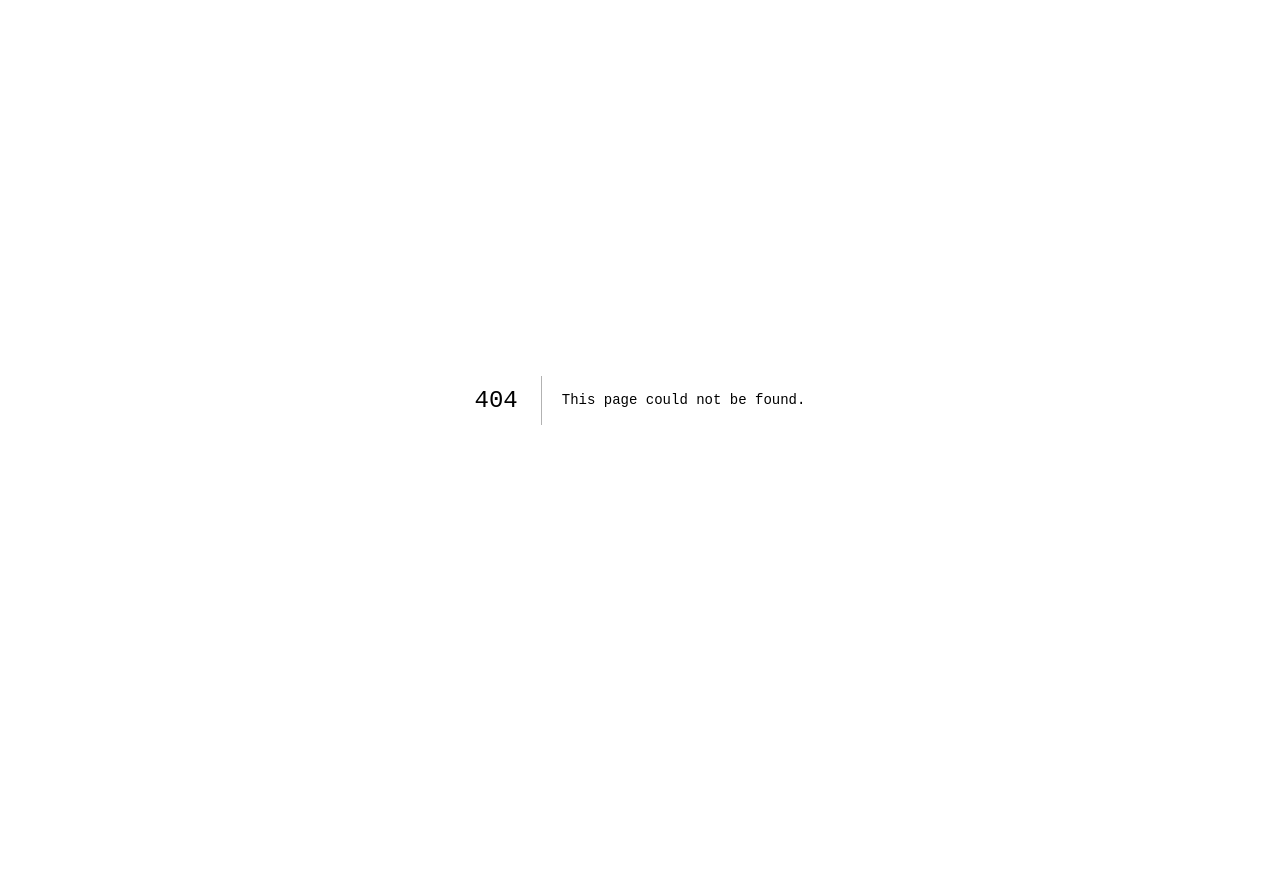
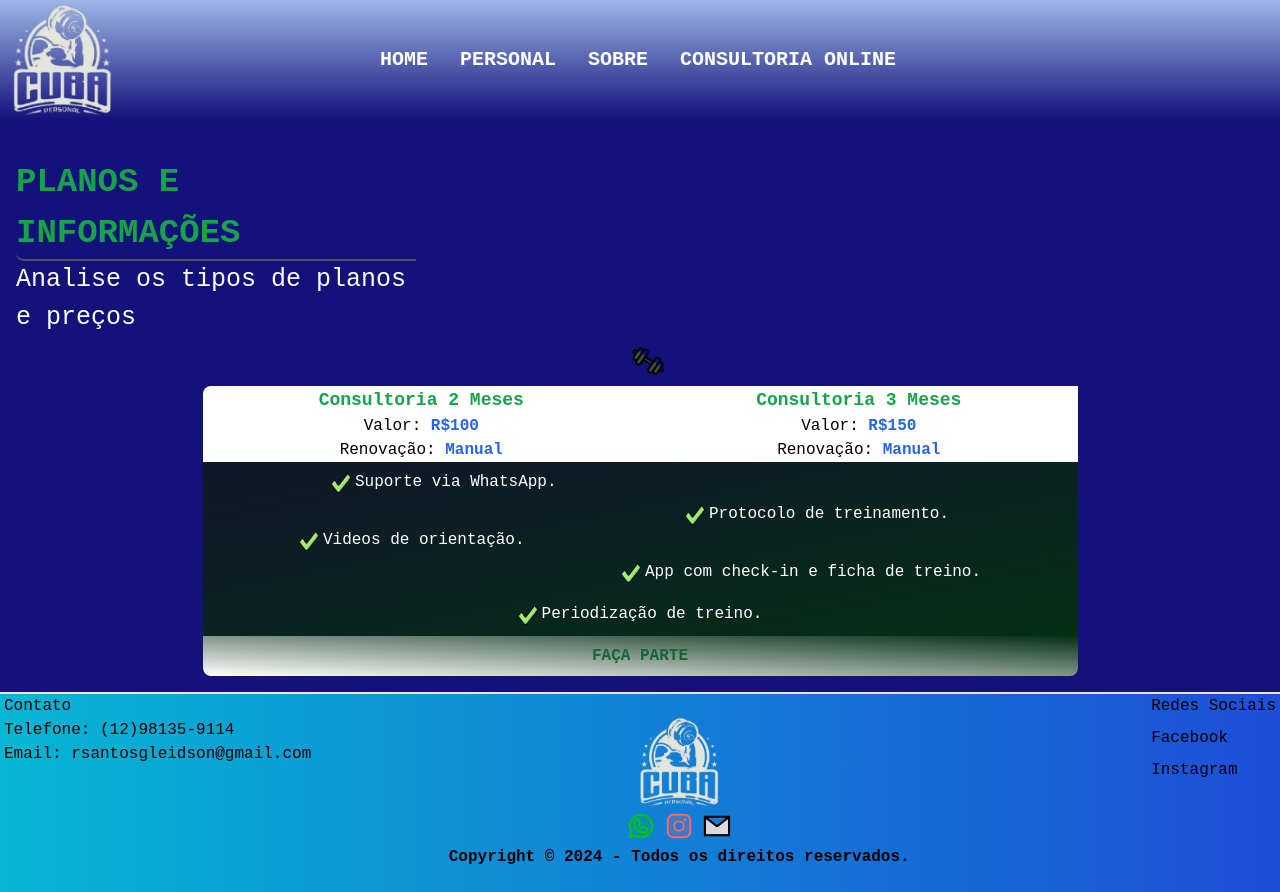
Before and after one commit to Caiqu3wav/cuba-personal, a Next.js app: page /consultoriaonline in a window 1280 px wide. Before the commit this address had no page. Before the commit the page ends 800 px from the top, so only its background shows below. Built offline with nearby package versions, Linux system fonts and the light colour scheme.

Commit message:
page de consultoria feita

```diff
--- a/src/app/components/navbar/Navbar.jsx
+++ b/src/app/components/navbar/Navbar.jsx
@@ -56,7 +56,7 @@ export default function Navbar() {
             <Link href="/"><li>HOME</li></Link>
             <Link href="#personal"><li>PERSONAL</li></Link>
             <Link href="#about"><li>SOBRE</li></Link>
-            <Link href="#consultoria"><li>CONSULTORIA ONLINE</li></Link>
+            <Link href="#planos"><li>CONSULTORIA ONLINE</li></Link>
             </ul>
             <button aria-label="Open Menu" onClick={toggleMenu} className="btn-hamburguer hidden ml-[70%] mb-8 midtwo3:ml-[60%] midfour:ml-[50%] low:ml-[37%]">
                 <GiHamburgerMenu size={60} style={{ color: 'black' }} />
--- /dev/null
+++ b/src/app/consultoriaonline/page.jsx
@@ -0,0 +1,58 @@
+'use client';
+import Header from '../components/header/Header';
+import './style.css'
+import Image from 'next/image';
+import Footer from '../components/footer/Footer';
+import GymLogo from '../../../public/assets/img/gymlogo.png';
+import Positive from '../../../public/assets/img/verifica.png';
+
+export default function Consultoria() {
+  return (
+    <div className='personal-dad w-full overflow-x-hidden'>
+    <Header/>
+    <div className='flex flex-col pb-4'>
+    <div className='pt-[37px] ml-4 flex-col'> <div className='w-[400px]'><h1 className='text-[34px] font-semibold text-green-600 border-solid
+     border-b-2 border-slate-600 rounded-l-lg rounded-r-[-8px]'>PLANOS E INFORMAÇÕES</h1>
+    <p className='text-white text-[25px]'>Analise os tipos de planos e preços</p>
+    </div>
+    <Image src={GymLogo} className="gymlogo w-[50px] relative inset-0 mx-auto" alt="gym logo"/>
+</div>
+<div className='self-center w-[875px] majorthree:w-[80%] majorfour:w-[93%] midtw:w-[60%] midtwo4:w-[73%]'>
+    <div className=' grid grid-flow-col  midtw:grid-rows-3 midtw:grid-flow-row w-full'>
+        <div className=' rounded-tl-lg midtw:rounded-t-lg flex flex-col items-center justify-center bg-white majorthree:text-[13px]'>
+            <h1 className='text-green-600 text-lg
+         font-semibold'>Consultoria 2 Meses</h1>
+        <p>Valor: <span className='text-blue-600 font-semibold'>R$100</span></p>
+        <p>Renovação: <span className='text-blue-600 font-semibold'>Manual</span></p></div>
+        <div className='majorthree:text-[13px] flex flex-col items-center justify-center bg-white'><h1 className='text-lg text-green-600
+         font-semibold'>Consultoria 3 Meses</h1>
+        <p>Valor: <span className='text-blue-600 font-semibold'>R$150</span></p>
+        <p>Renovação: <span className='text-blue-600 font-semibold'>Manual</span></p></div>
+    </div>
+    <div className='midtw:text-[11px] midfour:text-[9px] bg-gradient-to-br  w-full from-slate-900 to-green-950 flex-col flex py-2'>
+        <div className='flex w-full justify-evenly '>
+        <div className='flex gap-1'><Image src={Positive} className='w-[20px] h-[26px]' alt='positive'/>
+        <p className='text-white'>Suporte via WhatsApp.</p></div>
+        <div className='flex gap-1 relative top-8'><Image src={Positive} className='w-[20px] h-[26px]' alt='positive'/>
+        <p className='text-white'>Protocolo de treinamento.</p></div>
+        </div>
+
+        <div className='flex w-full justify-evenly mt-8'>
+        <div className='flex gap-1'><Image src={Positive} className='w-[20px] h-[26px]' alt='positive'/>
+        <p className='text-white'>Videos de orientação.</p></div>
+        <div className='flex gap-1 relative top-8'><Image src={Positive} className='w-[20px] h-[26px]' alt='positive'/>
+        <p className='text-white'>App com check-in e ficha de treino.</p></div>
+        </div>
+        <div className='flex self-center mt-12'>
+        <div className='flex gap-1'><Image src={Positive} className='w-[20px] h-[26px]' alt='positive'/>
+        <p className='text-white'>Periodização de treino.</p></div>
+        </div>
+    </div>
+    <button className=' bg-gradient-to-bl from-green-950 to-white w-full
+     rounded-b-lg py-2 font-bold text-green-800'>FAÇA PARTE</button>
+</div>
+</div>
+    <Footer/>
+</div>
+  )
+}
--- a/postcss.config.js
+++ b/src/app/consultoriaonline/style.css
@@ -1,7 +1,7 @@
-module.exports = {
-  plugins: {
-    tailwindcss: {},
-    autoprefixer: {},
-    'postcss-nesting': {},
-  },
-};
+.personal-dad{
+    background-color: #12127a;
+}
+
+.overlay-personal{
+    background: rgba(0, 0, 0, 0.666);
+}
--- a/src/app/personal/page.jsx
+++ b/src/app/personal/page.jsx
@@ -2,9 +2,6 @@
 import Header from '../components/header/Header';
 import './style.css'
 import Image from 'next/image';
-import Emagrecimento from '../../../public/assets/img/emagrecimentoimg.jpg'
-import Hipertrofia from '../../../public/assets/img/hyipertrofiaimg.png'
-import Definicao from '../../../public/assets/img/definicaoimg.png'
 import { gsap } from 'gsap'
 import { ScrollTrigger } from 'gsap/ScrollTrigger';
 import { useLayoutEffect } from 'react';
@@ -28,56 +25,12 @@ export default function PersonalPg(){
     return(
         <div className='personal-dad w-full overflow-x-hidden'>
             <Header/>
-            <div className='personalpg-container w-full min-h-[560px] flex majorthree:flex-col majorthree:gap-4
-             majorthree:py-3 items-center justify-around'>
-            <div className="overlay-personal opacity-0 translate-x-[-300px] flex flex-col w-[460px] ml-[200px]
-             majortwo1:ml-[50px] majortwo4:ml-[10px] majortwo4:w-[400px] px-4 py-4">
-            <h1 className="text-green-500 font-semibold text-[40px]">Personal Training <br /> CUBA</h1>
-            <p className="text-white px-4 midtwo:text-[13px]">Com vasta experiência em treinamento
-             esportivo e formação em educação física e esporte obtida em Cuba, estou dedicado a ajudar
-              você a alcançar seus objetivos de condicionamento físico. Desde 2012, tenho me especializado
-              em musculação, levantamento de peso, atletismo, boxe e bodybuilding fitness. Meu compromisso
-               é compartilhar todo o meu conhecimento e experiência para ajudá-lo a atingir seus objetivos
-                de forma eficaz e segura.</p>
-          </div>
-          <div className="training-cards opacity-0 translate-x-[300px] flex flex-col gap-2">
-            <div className='flex'><Image src={Emagrecimento} className='w-[200px]' alt='person running'/>
-            <div className='w-[240px] pl-1 bg-white'>
-                <h1 className='text-green-600'>Emagrecimento</h1>
-                <p className='text-[10px]'>Com treinamento personalizado, crio um programas
-                    de exercícios e dieta adequados para ajudar a queimar gordura corporal de forma eficaz.
-                    Isso pode incluir exercícios cardiovasculares, treinamento de resistência e orientação
-                    nutricional para promover a perda de peso de maneira saudável e sustentável.</p>
-                </div>
-                </div>
-                <div className='flex'><Image src={Hipertrofia} className='w-[200px]'/>
-            <div className='w-[240px] pl-1 bg-white'>
-                <h1 className='text-green-600'>Hipertrofia</h1>
-                <p className='text-[10px]'>Para ganho de massa muscular, desenvolvo
-                      programas de treinamento de resistência focado em exercícios que visam o
-                      aumento da massa muscular. Pode incluir técnicas avançadas de levantamento
-                       de peso, periodização do treinamento e ajustes na dieta para otimizar o
-                       crescimento muscular e alcançar os objetivos de hipertrofia.</p>
-                </div>
-                </div>
-                <div className='flex'><Image src={Definicao} className='w-[200px]'/>
-            <div className='w-[240px] pl-1 bg-white'>
-                <h1 className='text-green-600'>Definicao</h1>
-                <p className='text-[10px]'>Para alcançar definição muscular, criação um programa que
-                    combina treinamento de resistência com exercícios para promover
-                    a queima de gordura e o desenvolvimento muscular. Estratégias de alimentação
-                    e suplementação podem ser incorporadas para ajudar a reduzir a gordura corporal e realçar
-                     a definição muscular, resultando em um físico mais tonificado e atlético.</p>
-                     </div>
-                </div>
-          </div>
-            </div>
-
 <div className='flex flex-col pb-4'>
-    <div className='pt-[37px] ml-4 flex w-[400px]'> <div className='w-fit'><h1 className='text-[34px] font-semibold text-green-600 border-solid
+    <div className='pt-[37px] ml-4 flex '> <div className='w-[400px]'><h1 className='text-[34px] font-semibold text-green-600 border-solid
      border-b-2 border-slate-600 rounded-l-lg rounded-r-[-8px]'>PLANOS E INFORMAÇÕES</h1>
     <p className='text-white text-[25px]'>Analise os tipos de planos e preços</p>
-    </div><Image src={GymLogo} className="gymlogo w-[50px] absolute ml-[50%]" alt="gym logo"/>
+    </div>
+    <Image src={GymLogo} className="gymlogo w-[50px] absolute inset-0 mx-auto" alt="gym logo"/>
 </div>
         <div className='self-center w-[875px] majorthree:w-[80%] majorfour:w-[93%] midtw:w-[60%] midtwo4:w-[73%]'>
             <div className=' grid grid-flow-col  midtw:grid-rows-3 midtw:grid-flow-row w-full'>
```
